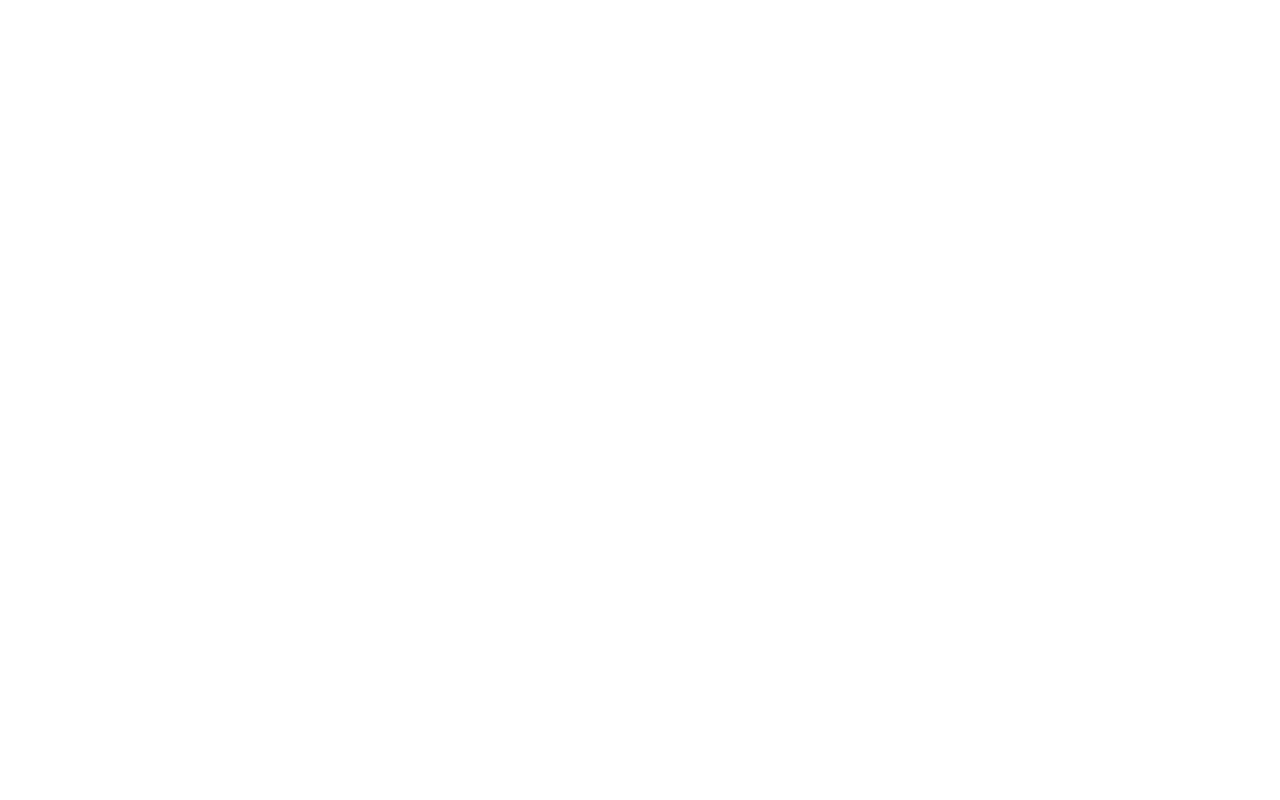
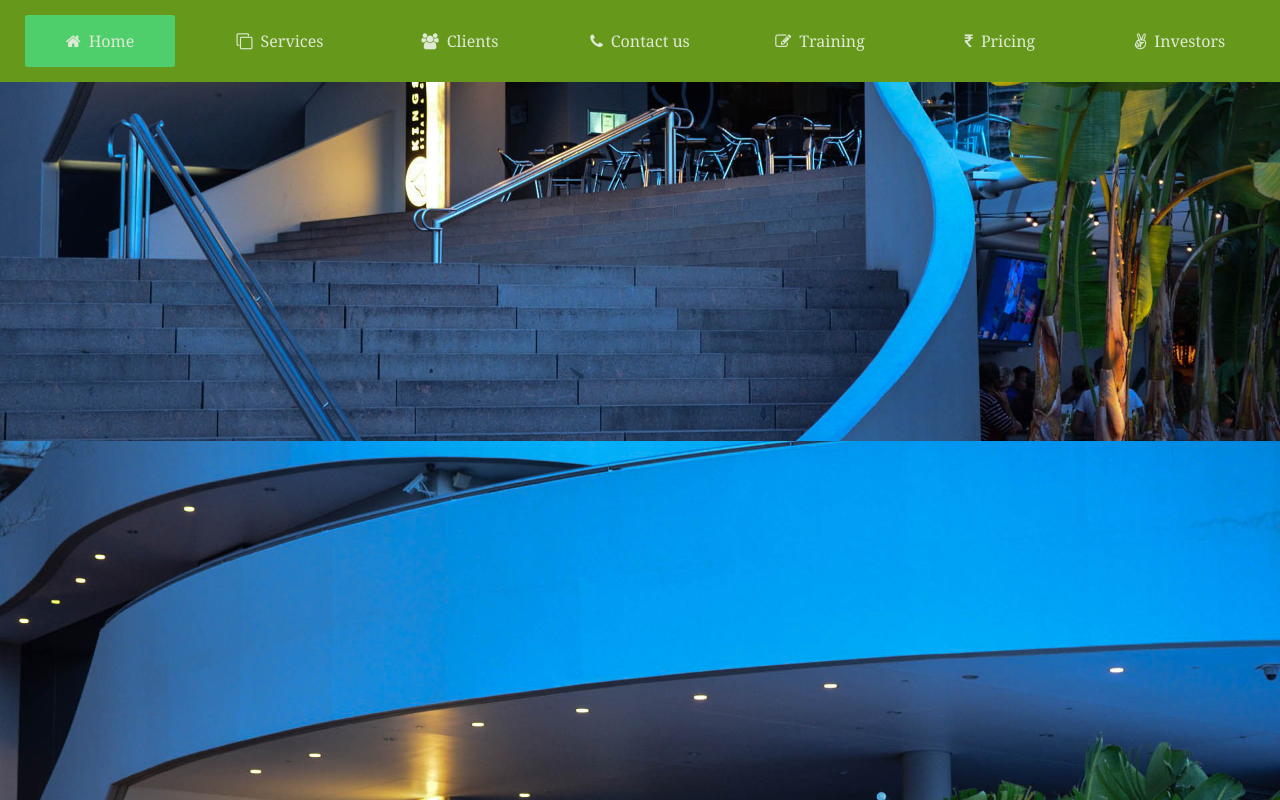
Before and after one commit to SanyaKasaudhan/DropdownNavigationBar, a plain HTML site: page index.html in a window 1280 px wide. Drawn offline with Linux system fonts and the light colour scheme.

Commit message:
navbar added

```diff
--- a/index.html
+++ b/index.html
@@ -2,10 +2,22 @@
 <html lang="en">
 <head>
     <meta charset="UTF-8">
+    <link rel="stylesheet" href="https://stackpath.bootstrapcdn.com/font-awesome/4.7.0/css/font-awesome.min.css">
+    <link rel="stylesheet" href="style.css">
     <meta name="viewport" content="width=device-width, initial-scale=1.0">
     <title>Dropdown Navigation</title>
 </head>
 <body>
-
+    <div class="menu-bar">
+    <ul>
+        <li class="active"><a href="#"><i class="fa fa-home"></i>Home</a></li>
+        <li><a href="#"><i class="fa fa-clone"></i>Services</a></li>
+        <li><a href="#"><i class="fa fa-users"></i>Clients</a></li>
+        <li><a href="#"><i class="fa fa-phone"></i>Contact us</a></li>
+        <li><a href="#"><i class="fa fa-edit"></i>Training</a></li>
+        <li><a href="#"><i class="fa fa-inr"></i>Pricing</a></li>
+        <li><a href="#"><i class="fa fa-angellist"></i>Investors</a></li>
+    </ul>
+</div>
 </body>
 </html>
--- /dev/null
+++ b/style.css
@@ -0,0 +1,37 @@
+*{
+    margin: 0;
+    padding: 0;
+}
+body{
+    background-image: url('./Brisbane-9.jpg');
+    background-size: cover;
+    background-position: center;
+    box-sizing: border-box;
+    font-family: Cambria, Cochin, Georgia, Times, 'Times New Roman', serif;
+}
+.menu-bar{
+    background: rgb(102, 153, 27);
+    text-align: center;
+}
+.menu-bar ul{
+    display: inline-flex;
+    list-style: none;
+    color: rgb(230, 238, 245);
+}
+.menu-bar ul li{
+    padding: 15px;
+    margin: 15px;
+    width: 120px;
+}
+.menu-bar ul li a{
+    text-decoration: none;
+    color: rgb(223, 233, 213);
+}
+.active, .menu-bar ul li:hover{
+    background: rgb(79, 207, 107);
+    border-radius: 3px;
+
+}
+.menu-bar .fa{
+    margin-right: 8px;
+}
```
Also changed, not shown: Brisbane-9.jpg (added), download.jpg (added).
